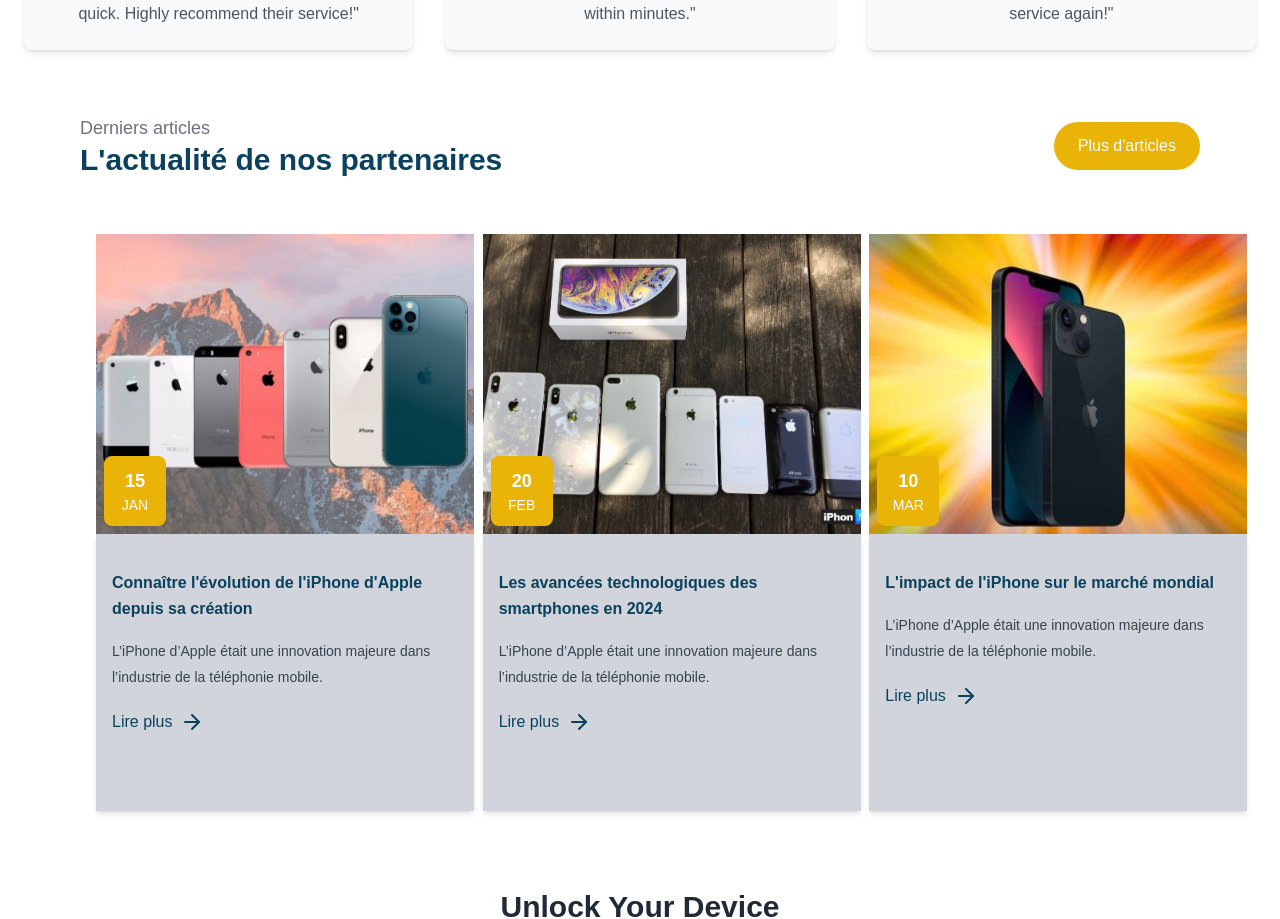
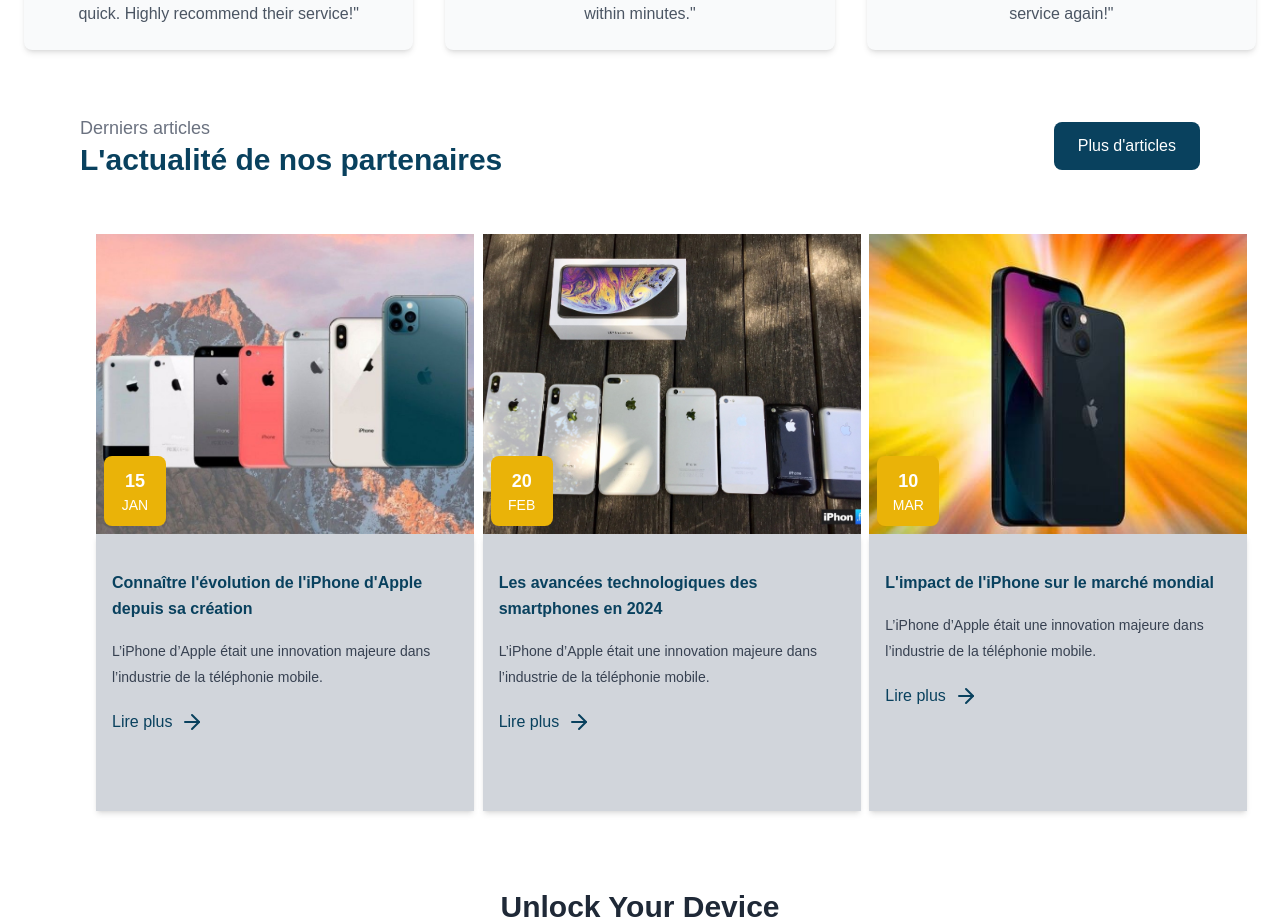
Before and after one commit to ansetechnoapp/quickrelease, a Next.js app: page / in a window 1280 px wide. Shown: the part 3000-3919 px from the top of the page. Built offline with nearby package versions, Linux system fonts and the light colour scheme.

Commit message:
berno_article

```diff
--- a/src/components/article.tsx
+++ b/src/components/article.tsx
@@ -38,9 +38,10 @@
       </div>
 
       {/* Bouton (visible uniquement sur grand écran) */}
-      <button className="hidden md:block bg-yellow-500 text-white px-6 py-3 rounded-full hover:bg-[#072E45] transition">
-        Plus d'articles
-      </button>
+      <button className="hidden md:block bg-[#09415E] text-white px-6 py-3 rounded-lg hover:bg-[#072E45] transition-all duration-300 ease-in-out transform hover:translate-y-[-50%] hover:translate-x-[-50%]">
+  Plus d'articles
+</button>
+
     </div>
 
     {/* Grid des Articles */}
@@ -56,7 +57,7 @@
                   alt="Iphone"
                   width={410}
                   height={300}
-                  className="w-full h-full object-cover transition-transform duration-150 ease-in-out group-hover:scale-105"
+                  className="w-full h-full object-cover transition-transform duration-150 ease-out group-hover:scale-105"
                 />
                 <div className="absolute bottom-2 left-2 w-[62px] rounded-lg h-[70px] bg-yellow-500 group-hover:bg-[#09415E] flex flex-col items-center justify-center text-white">
                   <h1 className="text-lg font-bold">{article.date}</h1>
```
